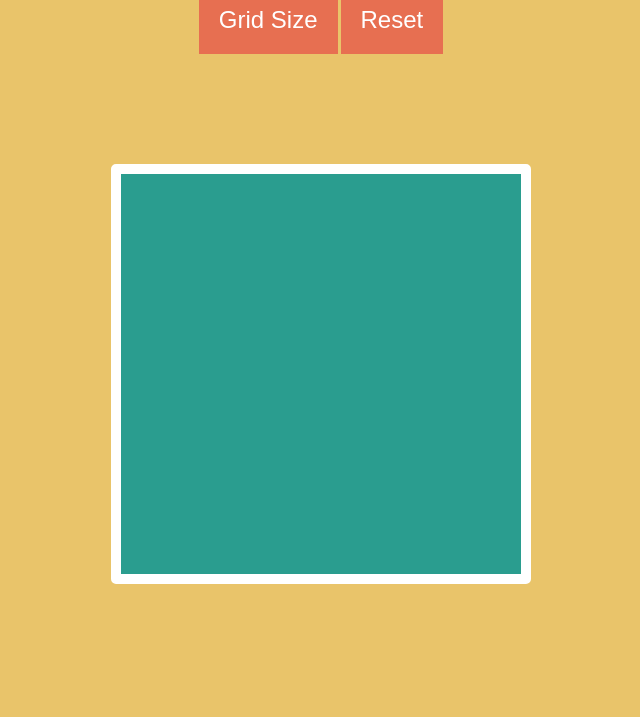
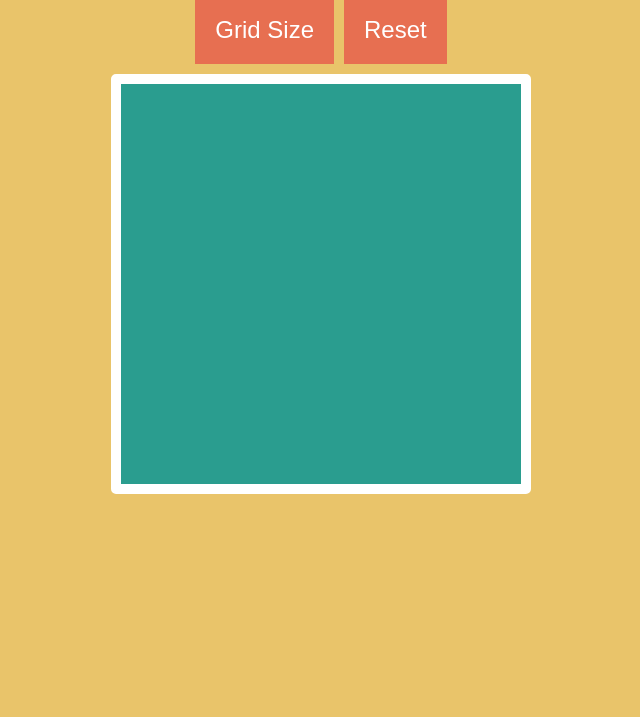
Before and after one commit to nikleodeon/etchasketch, a plain HTML site: page index.html in a window 1280 px wide. Shown: the part 83-800 px from the top of the page, without its empty margins (319-959 px from the left). Drawn offline with Linux system fonts and the light colour scheme.

Commit message:
Complete grid

```diff
--- a/index.html
+++ b/index.html
@@ -10,8 +10,10 @@
 </head>
 <body>
     <h1>Rad Etch-a-Sketch</h1>
-    <button id="grid-size">Grid Size</button>
-    <button id="reset">Reset</button>
+    <div class="buttons">
+        <button id="grid-size">Grid Size</button>
+        <button id="reset">Reset</button>
+    </div>
     <div id="grid">
 
     </div>
--- a/script.js
+++ b/script.js
@@ -5,8 +5,6 @@ const boxToChange = document.getElementsByClassName("newbox");
 let newDiv;
 let boxNumber;
 let boxCount = 0;
-let totalBoxes;
-let boxSize;
 
 function getGrid() {
     boxNumber = prompt("How big a grid?", "Select a number between 1 and 50");
@@ -62,50 +60,3 @@ function resetGrid() {
 }
 
 resetButton.addEventListener("click", resetGrid);
-
-
-
-/* function totalBoxGrid() {
-    totalBoxes = boxNumber * boxNumber;
-    boxSize = (400 / boxNumber);
-
-    while (boxCount < totalBoxes) {
-        addBox();
-        boxCount++;
-    };
-    let divToSize = document.getElementsByClassName("newbox");
-    for (i = 0; i < divToSize.length; i++) {
-        divToSize[i].style.width = `${boxSize}px`;
-        divToSize[i].style.height = `${boxSize}px`;
-    }
-}
-
-let gridButton = document.getElementById("grid-size");
-gridButton.addEventListener("click", getGrid);
-gridButton.addEventListener("click", totalBoxGrid);
-
-let gridDimension = parseInt(document.getElementById("grid-size").style.width,10);
-function setDimension(n) {
-    let boxDimension = gridDimension / n;
-    console.log(boxDimension);
-}
-
-function addMoreBoxes(n) {
-    while (boxCount < n) {
-        addBox();
-        addHoverClass();
-        boxCount++;
-    };
-}
-
-let defaultBoxes = 16;
-addMoreBoxes(defaultBoxes);
-
-let gridAnswer;
-function changeGrid(e) {
-    gridAnswer = prompt("How big should your grid be", "Input a number that is 100 or less");
-    addMoreBoxes(gridAnswer);
-    addHoverClass();
-}
-
-gridButton.addEventListener("click", changeGrid); */
--- a/styles.css
+++ b/styles.css
@@ -23,13 +23,20 @@ h1 {
     border-radius: 5px;
 }
 
+.buttons {
+    display: flex;
+    margin: 10px;
+    align-items: center;
+    justify-content: center;
+}
+
 button {
     background-color: #E76F51;
     color: #FFF;
     border: none;
     padding: 20px;
     font-size: 2em;
-    margin-bottom: 100px;
+    margin: 0 5px;
 }
 
 .newbox {
```
